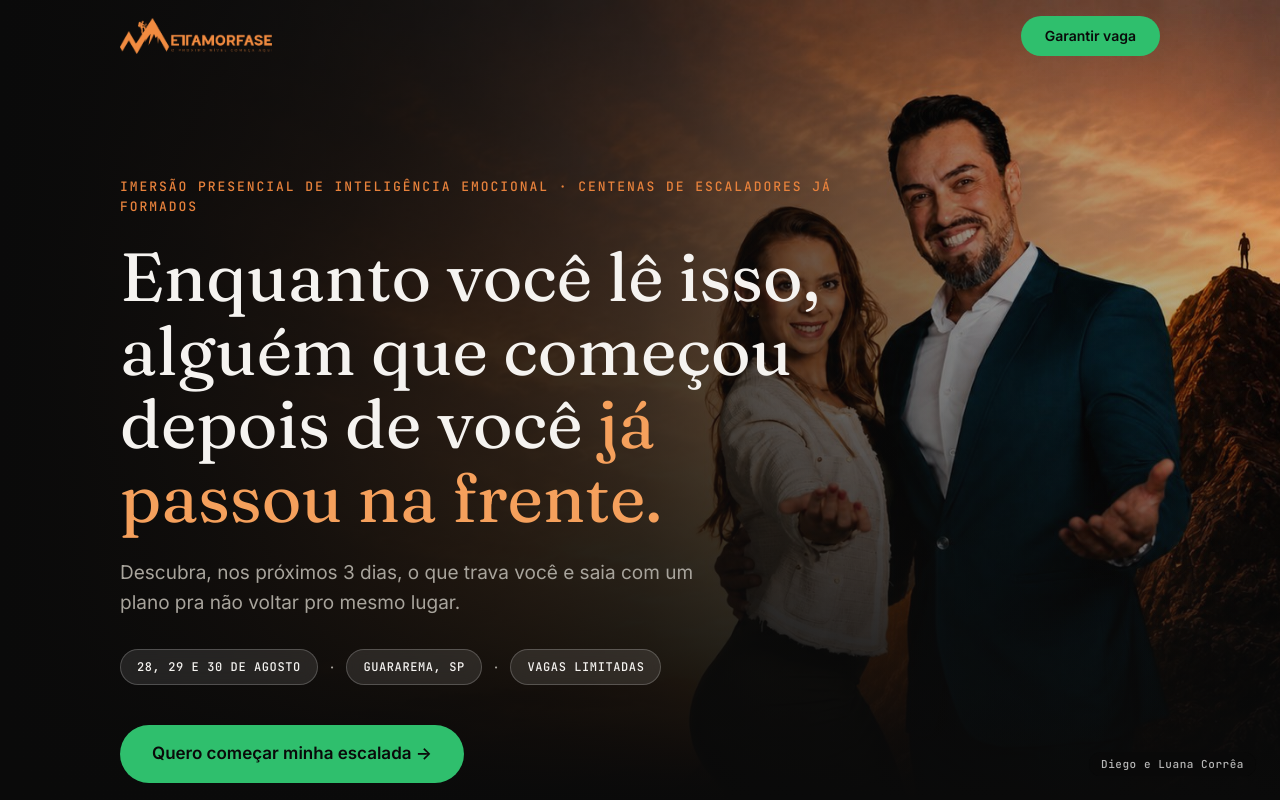
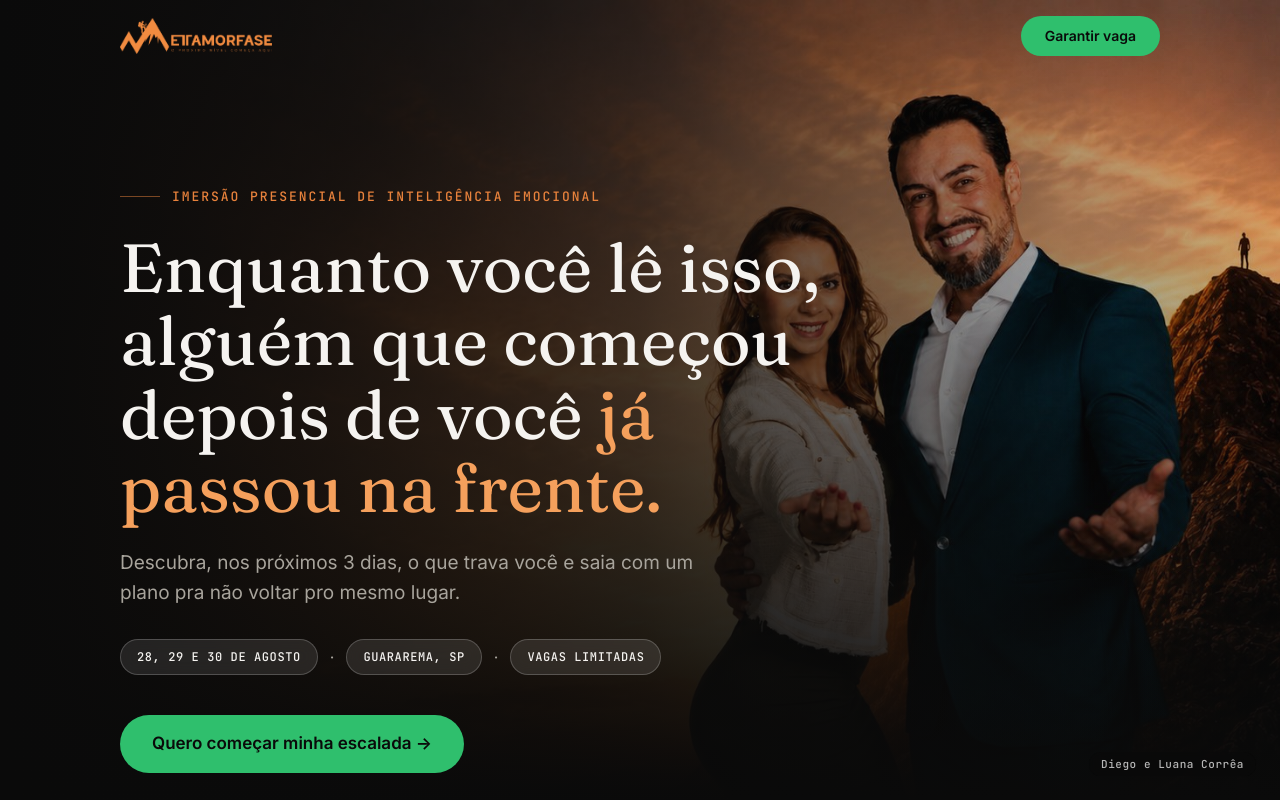
Before and after one commit to ziontreinamentos/metamorfase, a React (Vite) app: page / in a window 1280 px wide. Shown: the top 800 px of the page. Built offline with nearby package versions, Linux system fonts and the light colour scheme.

Commit message:
Simplifica eyebrow do hero e dá acabamento mais premium
Remove "centenas de escaladores já formados", deixando só "imersão
presencial de inteligência emocional", e adiciona um traço fino ao
lado do texto para um acabamento editorial mais premium.

```diff
--- a/src/components/Hero.jsx
+++ b/src/components/Hero.jsx
@@ -46,10 +46,10 @@ export default function Hero() {
         </div>
 
         <div className="bg-bg-primary px-6 pb-16 pt-8">
-          <p className="eyebrow mb-6">
-            IMERSÃO PRESENCIAL DE INTELIGÊNCIA EMOCIONAL · CENTENAS DE
-            ESCALADORES JÁ FORMADOS
-          </p>
+          <div className="mb-6 flex items-start gap-3">
+            <span className="mt-[7px] h-px w-8 shrink-0 bg-accent-primary/50" aria-hidden="true" />
+            <p className="eyebrow leading-snug">IMERSÃO PRESENCIAL DE INTELIGÊNCIA EMOCIONAL</p>
+          </div>
           <h1 className="font-serif text-[34px] font-normal leading-[1.08] text-text-primary sm:text-[44px]">
             Enquanto você lê isso, alguém que começou depois de você{" "}
             <span className="text-accent-light">já passou na frente.</span>
@@ -84,10 +84,10 @@ export default function Hero() {
 
         <Container className="relative z-10">
           <div className="max-w-3xl">
-            <p className="eyebrow mb-6">
-              IMERSÃO PRESENCIAL DE INTELIGÊNCIA EMOCIONAL · CENTENAS DE
-              ESCALADORES JÁ FORMADOS
-            </p>
+            <div className="mb-6 flex items-center gap-3">
+              <span className="h-px w-10 bg-accent-primary/50" aria-hidden="true" />
+              <p className="eyebrow">IMERSÃO PRESENCIAL DE INTELIGÊNCIA EMOCIONAL</p>
+            </div>
             <h1 className="font-serif text-[34px] font-normal leading-[1.08] text-text-primary sm:text-[44px] md:text-[56px] lg:text-[68px]">
               Enquanto você lê isso, alguém que começou depois de você{" "}
               <span className="text-accent-light">já passou na frente.</span>
```
